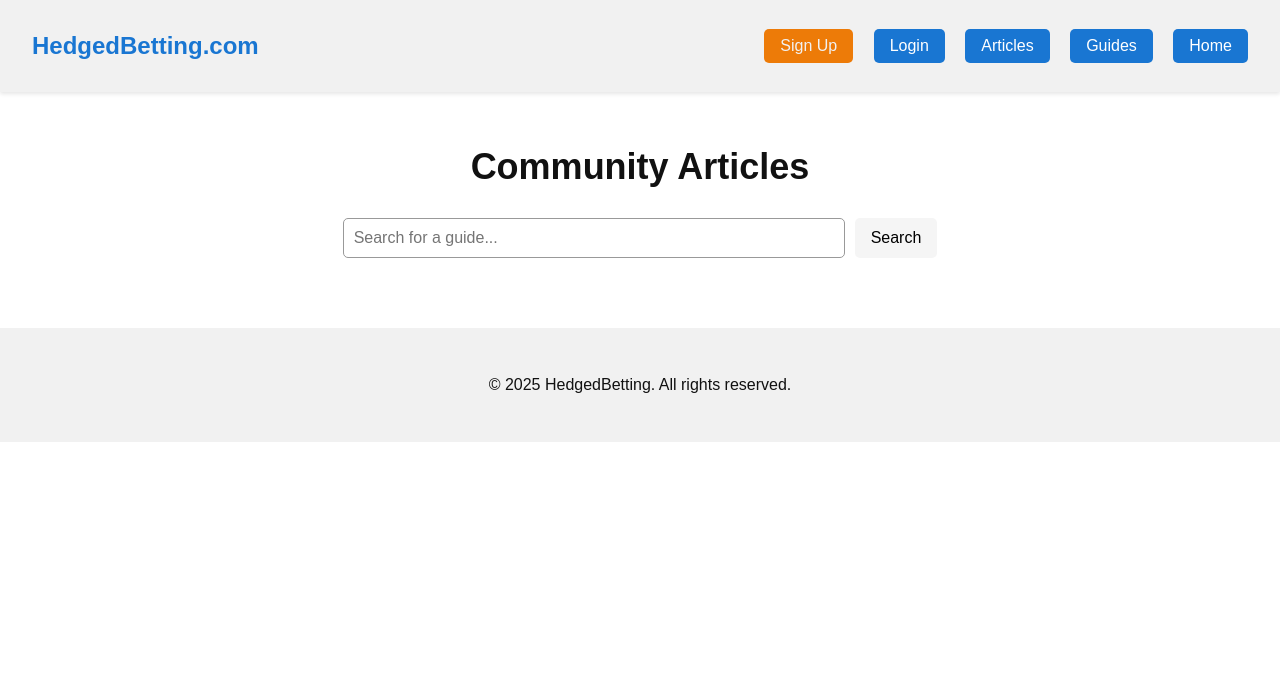
After one commit to ephraimbennett/MatchedBetting, a Django app: page /articles/ in a window 1280 px wide. The commit adds this page. Shown: the top 682 px of the page. Run offline with Django 4.2, Linux system fonts and the light colour scheme; data that the repository does not hold is empty; parts of the project's set-up code (start-up, migrations or seed data) failed here and were passed over.

Commit message:
Replaced HedgeR and also added articles

```diff
--- a/guides/admin.py
+++ b/guides/admin.py
@@ -1,6 +1,9 @@
 from django.contrib import admin
-from .models import Guide
+from .models import Guide, Category, Tag, Article
 
 # Register your models here.
 
 admin.site.register(Guide)
+admin.site.register(Category)
+admin.site.register(Tag)
+admin.site.register(Article)
--- /dev/null
+++ b/guides/static/articles_list.css
@@ -0,0 +1,83 @@
+/* Main Content Area */
+
+:root {
+  --navlink-color: #000000;
+  --navbar-bg: #f5f5f5;
+  --navlink-hover-bg: #e0e0e0;
+}
+
+[data-theme="dark"] {
+  --navlink-color: #ffffff;
+  --navbar-bg: #1e1e1e;
+  --navlink-hover-bg: #333333;
+}
+
+
+.articles-main {
+    padding: 30px 20px;
+    max-width: 800px;
+    margin: 0 auto;
+}
+
+
+/* Guides Header */
+.articles-header {
+    text-align: center;
+    font-size: 36px;
+    margin-bottom: 30px;
+    color: var(--text-color);
+}
+
+/* Search Bar Styling */
+.search-bar {
+    display: flex;
+    justify-content: center;
+    margin-bottom: 40px;
+    gap: 10px;
+}
+
+.search-bar input {
+    padding: 10px;
+    font-size: 16px;
+    width: 60%;
+    border: 1px solid #999;
+    border-radius: 5px;
+    background-color: var(--bg-color);
+    color: var(--text-color);
+}
+
+.search-bar button {
+    padding: 10px 16px;
+    font-size: 16px;
+    background-color: var(--navbar-bg);
+    color: var(--navlink-color);
+    border: none;
+    border-radius: 5px;
+    cursor: pointer;
+    transition: background-color 0.3s ease;
+}
+
+.search-bar button:hover {
+    background-color: var(--navlink-hover-bg);
+}
+
+/* Article Links List */
+.articles-list {
+    display: flex;
+    flex-direction: column;
+    gap: 15px;
+}
+
+.articles-list a {
+    text-decoration: none;
+    font-size: 18px;
+    padding: 12px 16px;
+    background-color: var(--navbar-bg);
+    color: var(--navlink-color);
+    border-radius: 6px;
+    transition: background-color 0.3s ease;
+}
+
+.articles-list a:hover {
+    background-color: var(--navlink-hover-bg);
+}
--- /dev/null
+++ b/guides/templates/articles_list.html
@@ -0,0 +1,34 @@
+{% extends "new.html" %}
+
+{% load static %}
+
+{% block title %}Blog - HedgedBetting {% endblock %}
+
+{% block extra_style %}<link rel="stylesheet" href="{% static 'articles_list.css' %}">{% endblock %}
+
+
+{% block main %}
+
+<script src="{% static 'articles_list.js' %}"></script>
+<!-- Main Content Area -->
+<main class="articles-main">
+
+    <h1 class="articles-header">Community Articles</h1>
+
+    <form class="search-bar" action="/articles/search/" method="get">
+        <input type="text" name="q" placeholder="Search for a guide..." />
+        <button type="submit">Search</button>
+    </form>
+
+    <div class="articles-list">
+        {% for article in to_display %}
+        <a href="/articles/{{ article.slug }}/">{{ article.title }}</a>
+        {% endfor %}
+    </div>
+
+</main>
+{% endblock %}
+
+</body>
+
+</html>
--- a/guides/urls.py
+++ b/guides/urls.py
@@ -3,5 +3,7 @@ from . import views
 
 urlpatterns = [
     path('guides/', views.guides_list, name='guides_list'),
-    path('guides/<slug:slug>/', views.guides_detail, name='guides_detail')
+    path('guides/<slug:slug>/', views.guides_detail, name='guides_detail'),
+    path('articles/', views.articles_list, name='articles_list'),
+    path('articles/<slug:slug>/', views.articles_display, name='articles_display')
 ]
--- a/guides/views.py
+++ b/guides/views.py
@@ -1,5 +1,5 @@
 from django.shortcuts import render, get_object_or_404
-from .models import Guide
+from .models import Guide, Article
 from django.http import JsonResponse
 from django.views.decorators.http import require_GET
 from django.db.models import Q
@@ -47,6 +47,16 @@ def get_tutorial():
         res.append(Guide.objects.get(slug=s))
     return res
 
+def articles_list(request):
+    to_display = Article.objects.all()
+
+    return render(request, 'articles_list.html', {'to_display': to_display})
+
+def articles_display(request, slug):
+    article = get_object_or_404(Article, slug=slug)
+
+    return render(request, 'article_display.html', {'article': article})
+
 @require_GET
 def search(request):
     query = request.GET.get('q')
--- a/home/templates/new.html
+++ b/home/templates/new.html
@@ -5,7 +5,7 @@
     <meta charset="UTF-8" />
     <meta name="viewport" content="width=device-width, initial-scale=1.0" />
     {% load static %}
-    <title>{% block title %}HedgeR - Take the promo, beat the house{% endblock %}</title>
+    <title>{% block title %}HedgedBetting - Take the promo, beat the house{% endblock %}</title>
     <link rel="stylesheet" href="{% static 'new.css' %}">
     <link rel="icon" href="{% static 'favicon.png' %}" type="image/png">
     {% block extra_style %}{% endblock %}
@@ -64,6 +64,7 @@
             <a class="nav-btn" href="/login">Login</a>
             {% endif %}
             <!-- Future nav buttons here -->
+            <a class="nav-btn" href="/articles/">Articles</a>
             <a class="nav-btn" href="/guides">Guides</a>
             <a class="nav-btn" href="/">Home</a>
         </div>
@@ -90,7 +91,7 @@
         </section>
 
         <section class="features">
-            <h3>How HedgeR Works</h3>
+            <h3>How HedgedBetting Works</h3>
             <div class="feature-grid">
                 <div class="feature-item">
                     <!-- Insert icon/image here -->
@@ -124,7 +125,7 @@
         {% endblock %}
 
         <footer class="footer">
-            <p>&copy; 2025 HedgeR. All rights reserved.</p>
+            <p>&copy; 2025 HedgedBetting. All rights reserved.</p>
         </footer>
     </main>
 </body>
--- a/house_hedge/settings.py
+++ b/house_hedge/settings.py
@@ -28,8 +28,7 @@ BASE_DIR = Path(__file__).resolve().parent.parent
 SECRET_KEY = os.getenv('DJANGO_SECRET')
 
 # SECURITY WARNING: don't run with debug turned on in production!
-DEBUG = False
-#(os.getenv('DEBUG_ON') == "True")
+DEBUG = (os.getenv('DEBUG_ON') == "True")
 print("DEBUG =", DEBUG)
 
 ALLOWED_HOSTS = ['*']
```
Also changed, not shown: guides/articles/intro.html (added, +42 -0 lines), guides/models.py (+46 -0 lines), guides/static/article_display.css (added, +92 -0 lines), guides/templates/article_display.html (added, +37 -0 lines), guides/migrations/0003_category_tag_article.py (added), guides/migrations/0004_alter_article_slug.py (added).
